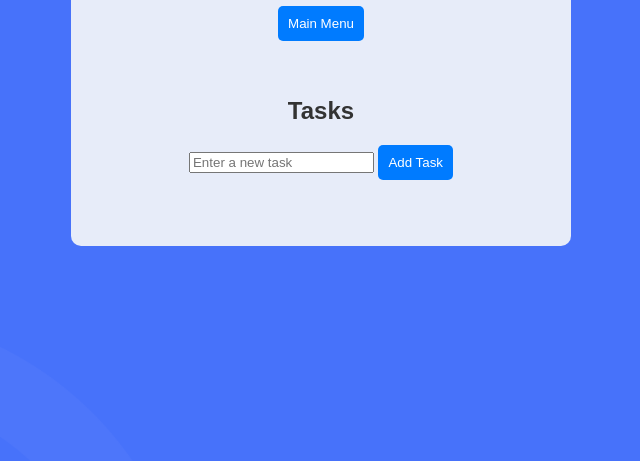
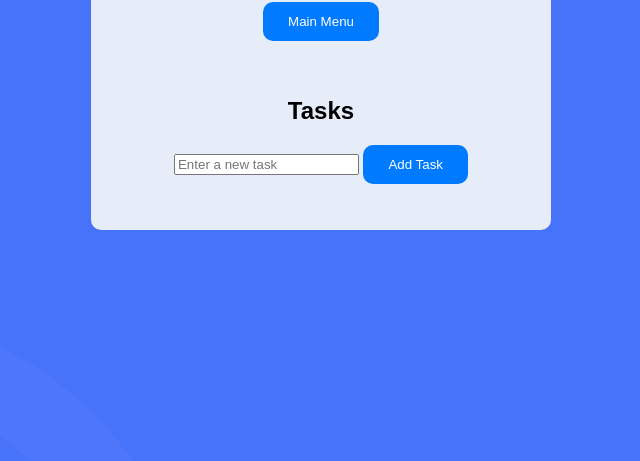
Before and after one commit to Augustus404/TaskFlow-ToDoList, a plain HTML site: page todo.html in a window 1280 px wide. Shown: the part 339-800 px from the top of the page, without its empty margins (319-959 px from the left). Drawn offline with Linux system fonts and the light colour scheme.

Commit message:
Update todo.html

```diff
--- a/todo.html
+++ b/todo.html
@@ -3,61 +3,7 @@
     <title>TaskStore-ToDoList</title>
     <link rel="icon" href="icon.png">
 </head>
-<style>
-    body {
-        background-image: url('background.png');
-        background-size: cover;
-        background-repeat: no-repeat;
-        background-attachment: fixed;
-        background-position: center;
-        color: #333;
-        font-family: 'Poppins', sans-serif;
-        display: flex;
-        justify-content: center;
-        align-items: center;
-        min-height: 90vh;
-        }
-    main {
-            background-color: rgb(231, 236, 249);
-            padding: 50px;
-            border-radius: 10px;
-            max-width: 400px;
-            width: 100%;
-            text-align: center;
-        }
-
-        h1 {
-            color: #1e1e1e;
-        }
-        h3 {
-            color: #444;
-        }
-
-        li {
-            background-color: #f7f7f7;
-            padding: 10px;
-            margin: 5px;
-            border-radius: 10px;
-            text-align: left;
-            font-size: 1em;
-        }
-
-        button {
-            background-color: #007bff;
-            color: white;
-            border: none;
-            border-radius: 5px;
-            padding: 10px 10px;
-        }
-
-        button:hover {
-            background-color: #0056b3;
-        }
-
-        marquee {
-            color: #666;
-        }
-</style>
+<link rel="stylesheet" href="styles.css">
 <body>
     <main>
     <h1 align="Center">To-do List</h1>
```
